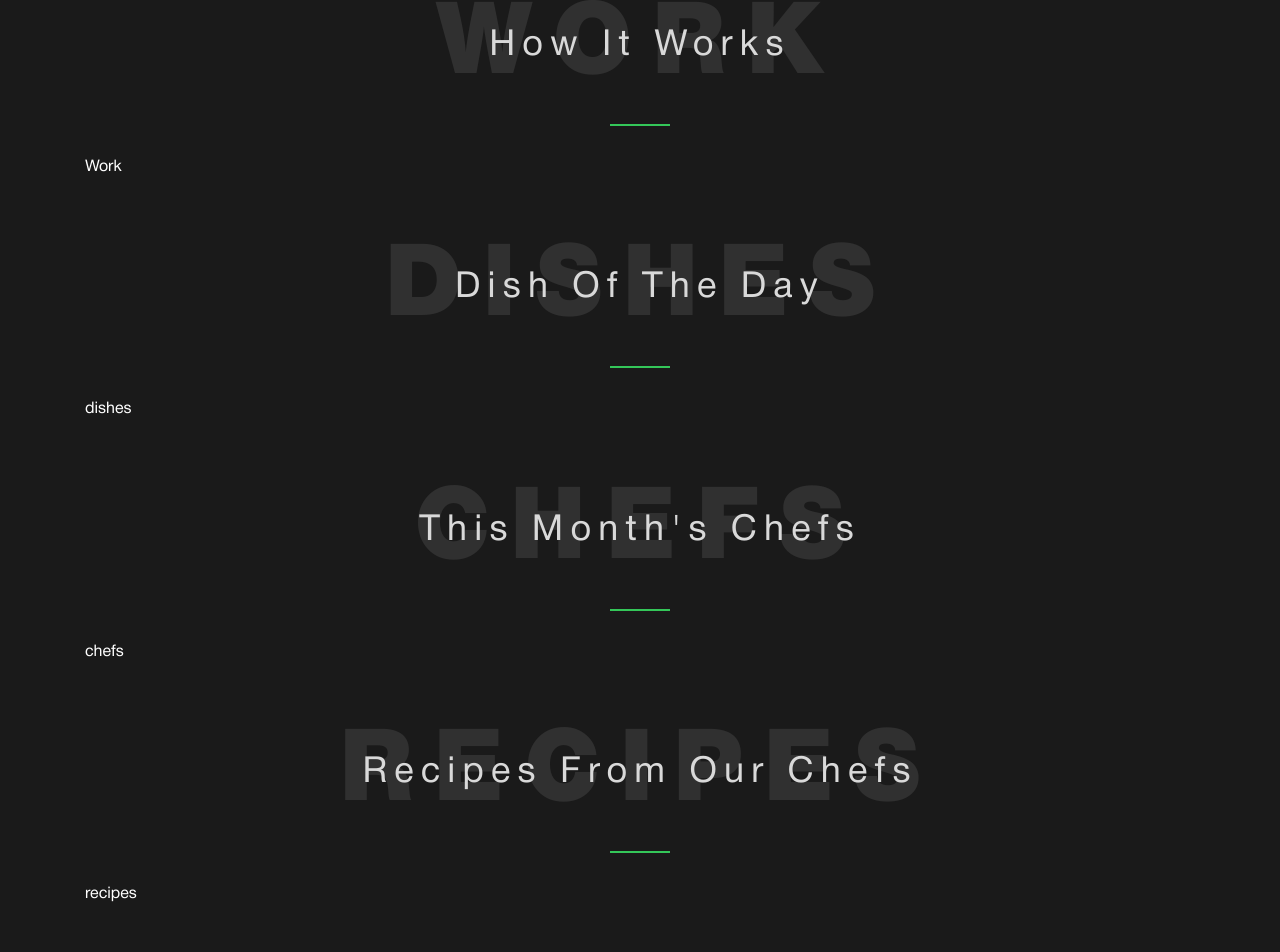
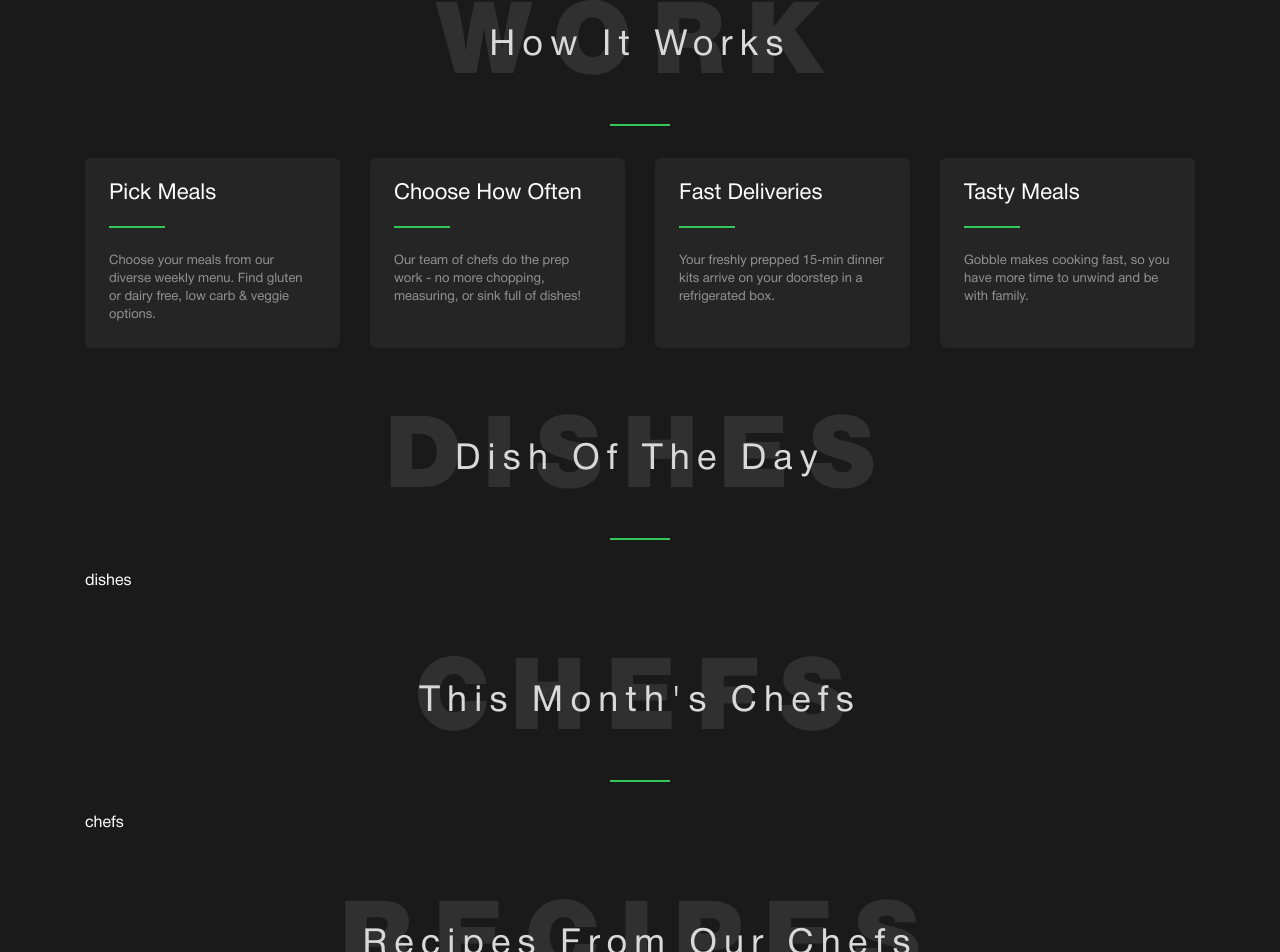
Before and after one commit to DiNeeZ/healthy-food, a Next.js app: page / in a window 1280 px wide. Shown: the part 898-1850 px from the top of the page. Built offline with nearby package versions, Linux system fonts and the light colour scheme.

Commit message:
work section is done

```diff
--- a/components/work/work.jsx
+++ b/components/work/work.jsx
@@ -1,4 +1,6 @@
 import { SectionWrapper } from '../ui/section-wrapper';
+
+import { workflow } from '@/data';
 import styles from './work.module.scss';
 
 const Work = () => {
@@ -8,7 +10,16 @@ const Work = () => {
         label: 'How It Works',
         backgroundText: 'work'
       }}>
-      <div>Work</div>
+      <ul className={styles.work}>
+        {workflow.map((cardItem) => {
+          return (
+            <li key={cardItem.id} className={styles.item}>
+              <h3 className={styles.title}>{cardItem.label}</h3>
+              <p className={styles.text}>{cardItem.text}</p>
+            </li>
+          );
+        })}
+      </ul>
     </SectionWrapper>
   );
 };
--- a/components/work/work.module.scss
+++ b/components/work/work.module.scss
@@ -0,0 +1,56 @@
+@import '../../styles/vars.scss';
+@import '../../styles/mixins.scss';
+
+.work {
+  @include list-reset;
+  display: grid;
+  grid-template-columns: repeat(4, 1fr);
+  gap: 1.875rem;
+}
+
+.item {
+  padding: 1.5rem;
+  background-color: $dark-gray-color;
+  border-radius: 0.375rem;
+}
+
+.title {
+  position: relative;
+  margin: 0 0 1.5rem 0;
+  padding-bottom: 1.5rem;
+  font-weight: 400;
+  font-size: 1.375rem;
+  line-height: 1;
+
+  &::after {
+    content: '';
+    position: absolute;
+    bottom: 0;
+    display: block;
+    width: 3.5rem;
+    height: 2px;
+    background-color: $primary-color;
+  }
+}
+
+.text {
+  margin: 0;
+  font-weight: 400;
+  font-size: 0.8125rem;
+  line-height: 1.125rem;
+
+  color: rgba($secondary-color, 0.5);
+}
+
+@include tablet {
+  .work {
+    grid-template-columns: repeat(2, 1fr);
+  }
+}
+
+@include mobile {
+  .work {
+    grid-template-columns: repeat(1, 1fr);
+    gap: 1rem;
+  }
+}
--- a/data/index.js
+++ b/data/index.js
@@ -69,3 +69,26 @@ export const slider = [
     src: '/images/slider-6.jpg'
   }
 ];
+
+export const workflow = [
+  {
+    id: 'pick-meals',
+    label: 'Pick Meals',
+    text: 'Choose your meals from our diverse weekly menu. Find gluten or dairy free, low carb & veggie options.'
+  },
+  {
+    id: 'choose-how-often',
+    label: 'Choose How Often',
+    text: 'Our team of chefs do the prep work - no more chopping, measuring, or sink full of dishes!'
+  },
+  {
+    id: 'fast-deliveries',
+    label: 'Fast Deliveries',
+    text: 'Your freshly prepped 15-min dinner kits arrive on your doorstep in a refrigerated box.'
+  },
+  {
+    id: 'tasty-meals',
+    label: 'Tasty Meals',
+    text: 'Gobble makes cooking fast, so you have more time to unwind and be with family.'
+  }
+];
```
Also changed, not shown: components/ui/slider/slider.module.scss (+7 -2 lines).
